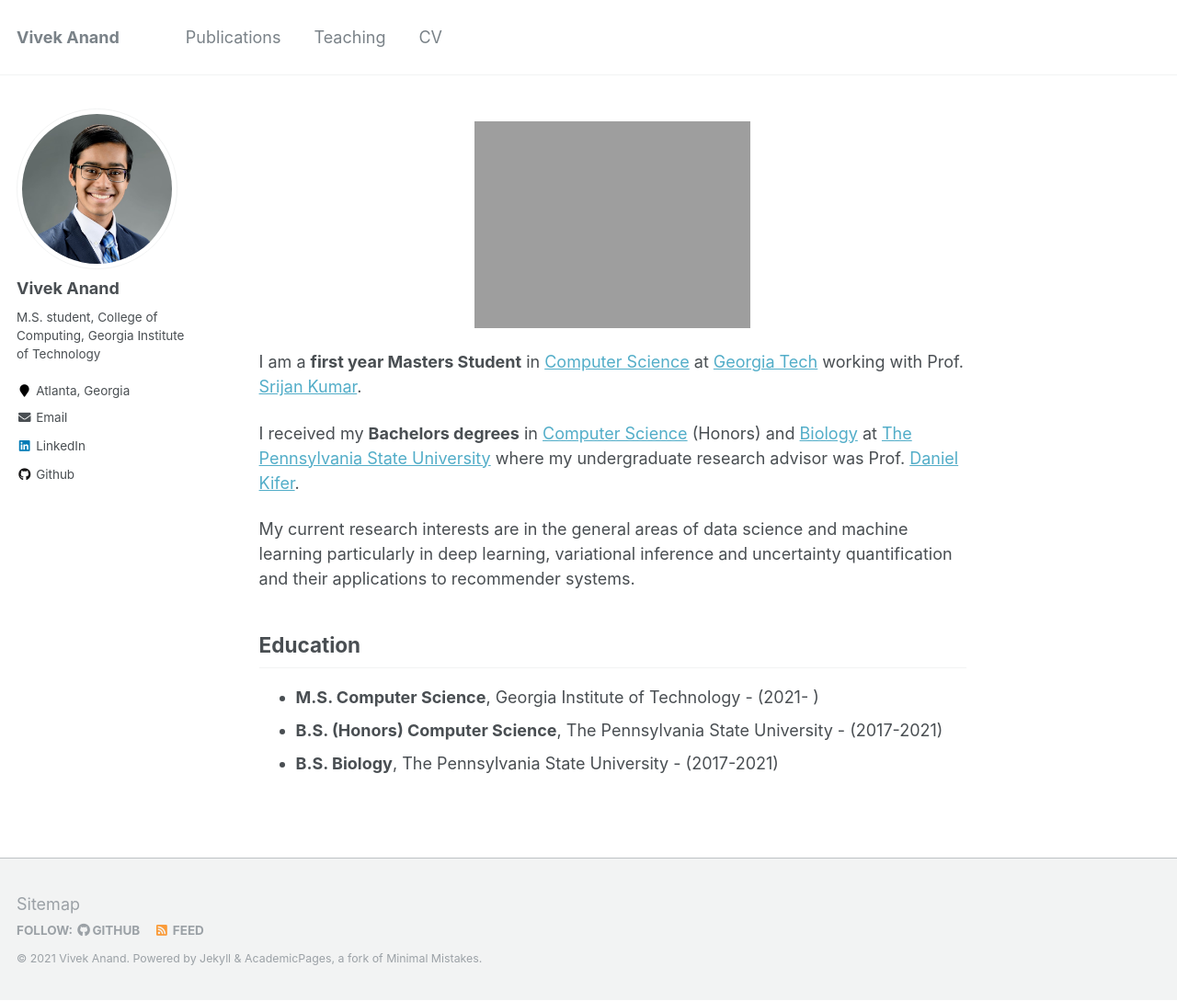
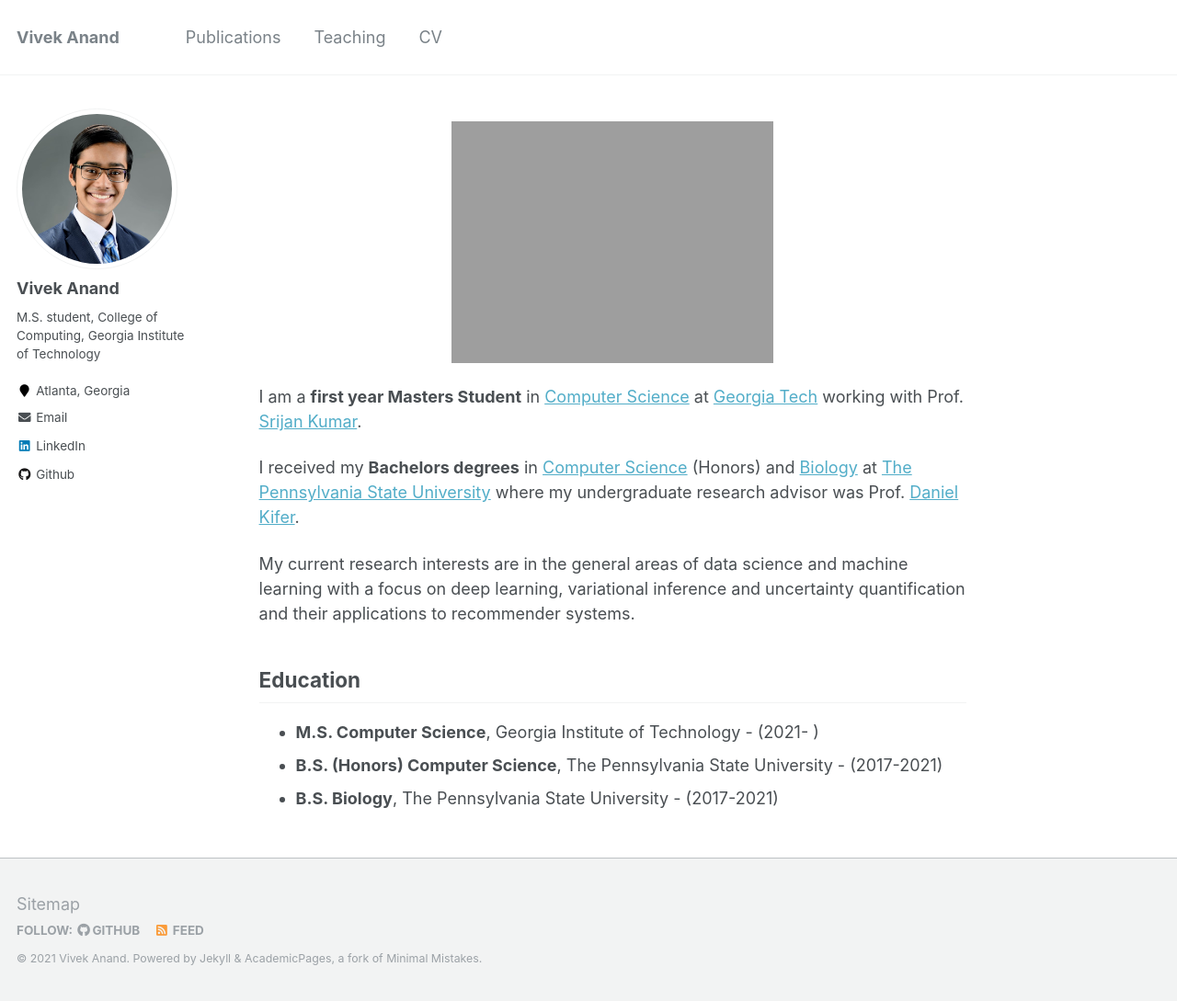
Before and after one commit to Vivdaddy/Vivdaddy.github.io, a Jekyll site: the page built from _pages/about.md, in a window 1280 px wide and 1089 px high. Shown: the whole window at 92% size. Built offline with Jekyll 4.4.1, drawn with Linux system fonts in a browser that asks for light colours.

Commit message:
A few more cosmetic changes

```diff
--- a/_pages/about.md
+++ b/_pages/about.md
@@ -10,7 +10,7 @@ redirect_from:
 
 
 <p align="center">
-  <img src="https://Vivdaddy.github.io/files/canyons.jpeg?raw=true" alt="Photo of me" style="width: 300px;"/>
+  <img src="https://Vivdaddy.github.io/files/canyons.jpeg?raw=true" alt="Photo of me" style="width: 350px;"/>
 </p>
 
 
@@ -18,7 +18,7 @@ I am a **first year Masters Student** in [Computer Science](https://www.cc.gatec
 
 I received my **Bachelors degrees** in [Computer Science](https://www.eecs.psu.edu/) (Honors) and [Biology](https://science.psu.edu/bio) at [The Pennsylvania State University](https://www.psu.edu/) where my undergraduate research advisor was Prof. [Daniel Kifer](http://www.cse.psu.edu/~duk17/).
 
-My current research interests are in the general areas of data science and machine learning particularly in deep learning, variational inference and uncertainty quantification and their applications to recommender systems.
+My current research interests are in the general areas of data science and machine learning with a focus on deep learning, variational inference and uncertainty quantification and their applications to recommender systems.
 
 ## Education
 * **M.S. Computer Science**, Georgia Institute of Technology            - (2021-    )
```
